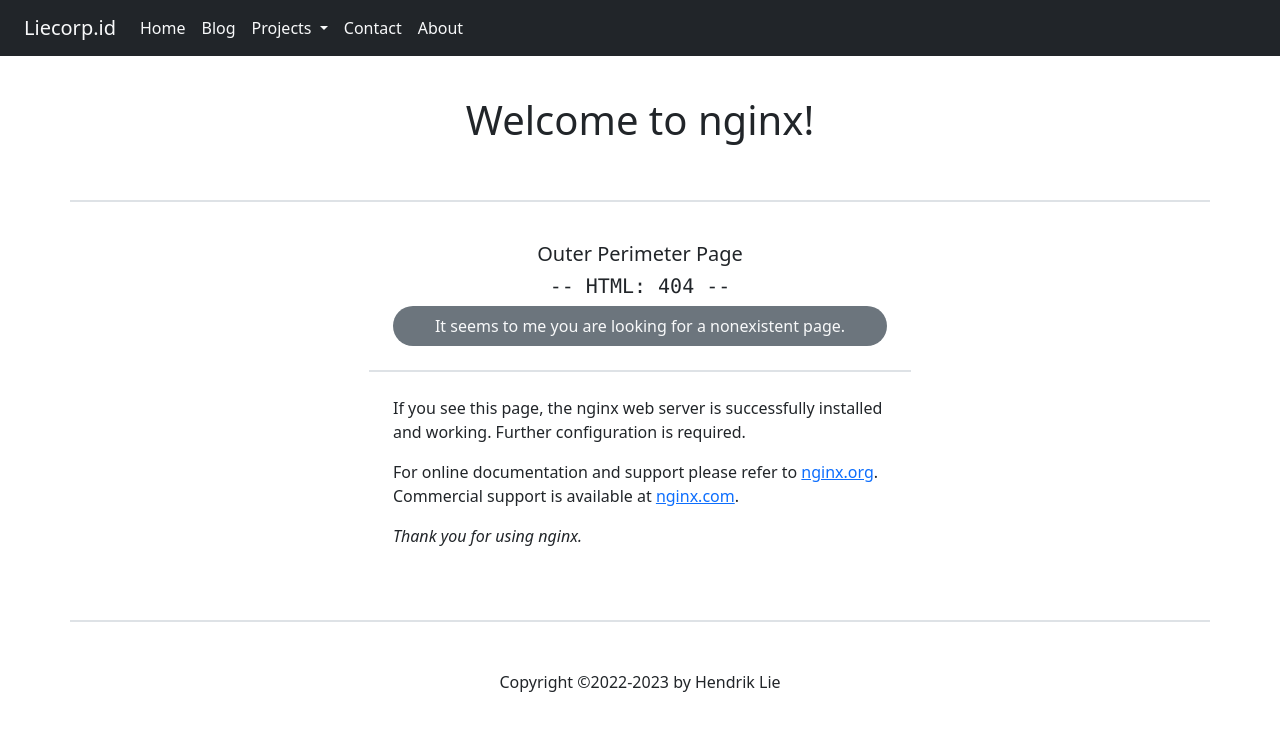
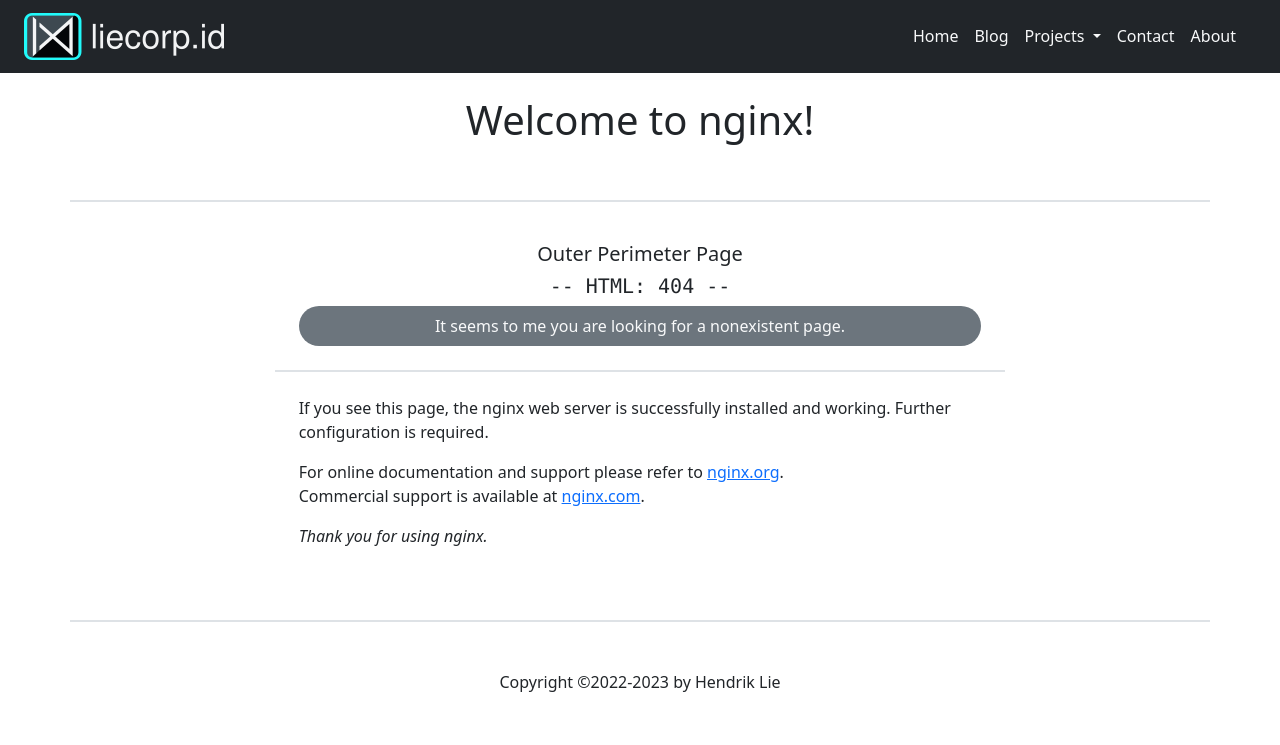
Before and after one commit to liecorp/public_html, a plain HTML site: page index.html in a window 1280 px wide. Drawn offline with nearby package versions, Linux system fonts and the light colour scheme.

Commit message:
updates style and adds a logo

```diff
--- a/index.html
+++ b/index.html
@@ -25,16 +25,18 @@
 </head>
 <body>
     <!-- primary navbar -->
-    <nav class="navbar navbar-expand-lg fixed-top justify-content-start text-bg-dark bg-dark container-fluid" data-bs-theme="dark">
+    <nav class="navbar navbar-expand-lg fixed-top text-bg-dark bg-dark container-fluid" data-bs-theme="dark">
         <div class="container-fluid">
-            <a class="navbar-brand link-light" href="https://liecorp.id">Liecorp.id</a>
+            <a class="navbar-brand link-light" href="https://liecorp.id">
+                <img class="rounded mx-auto" src="/share/liecorp-logo-N830.png" alt="liecorp.id">
+            </a>
             <button class="navbar-toggler" type="button" data-bs-toggle="collapse" data-bs-target="#navbarScroll" aria-controls="navbarScroll" aria-expanded="false" aria-label="Toggle navigation">
                 <span class="navbar-toggler-icon">
                     <i class="bi bi-sliders" style="color:blanchedalmond"></i>
                 </span>
             </button>
-            <div class="collapse navbar-collapse" id="navbarScroll">
-                <ul class="navbar-nav navbar-nav-scroll" style="--bs-scroll-height: 340px;">
+            <div class="collapse navbar-collapse justify-content-end container-fluid" id="navbarScroll">
+                <ul class="navbar-nav navbar-nav-scroll h6" style="--bs-scroll-height: 340px;">
                     <li class="nav-item">
                         <a href="https://liecorp.id" class="nav-link link-light">Home</a>
                     </li>
@@ -85,7 +87,7 @@
     <!-- content section -->
     <div class="container-sm bg-white text-bg-white text-start p-3">
         <div class="row justify-content-center">
-            <div class="col-sm-6">
+            <div class="col-sm-8">
                 <div class="container-sm text-center bg-white text-bg-white border-bottom border-dark-subtle border-2 p-4">
                     <p class="h5">
                         Outer Perimeter Page
```
Also changed, not shown: share/liecorp-logo-N830.png (added).
